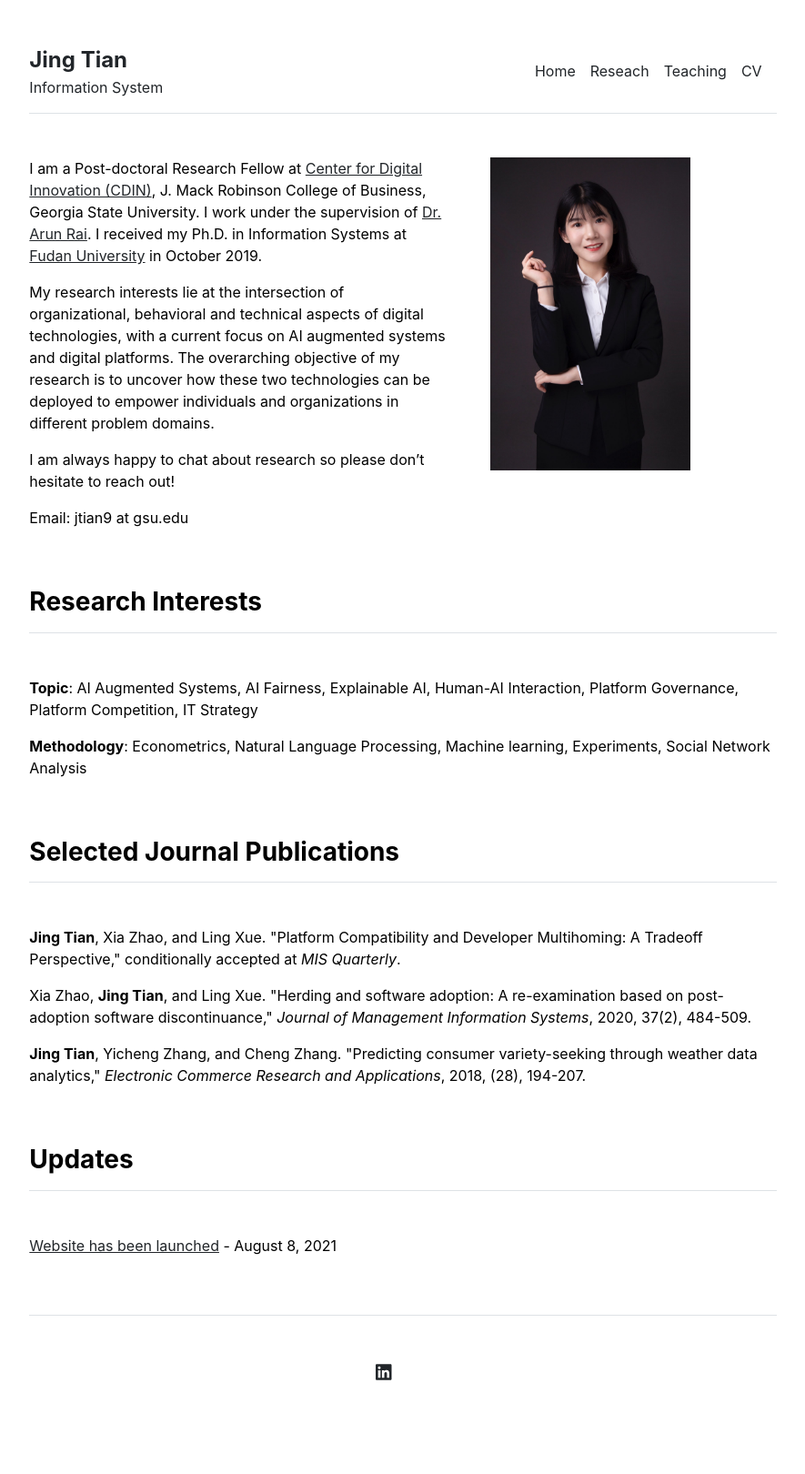
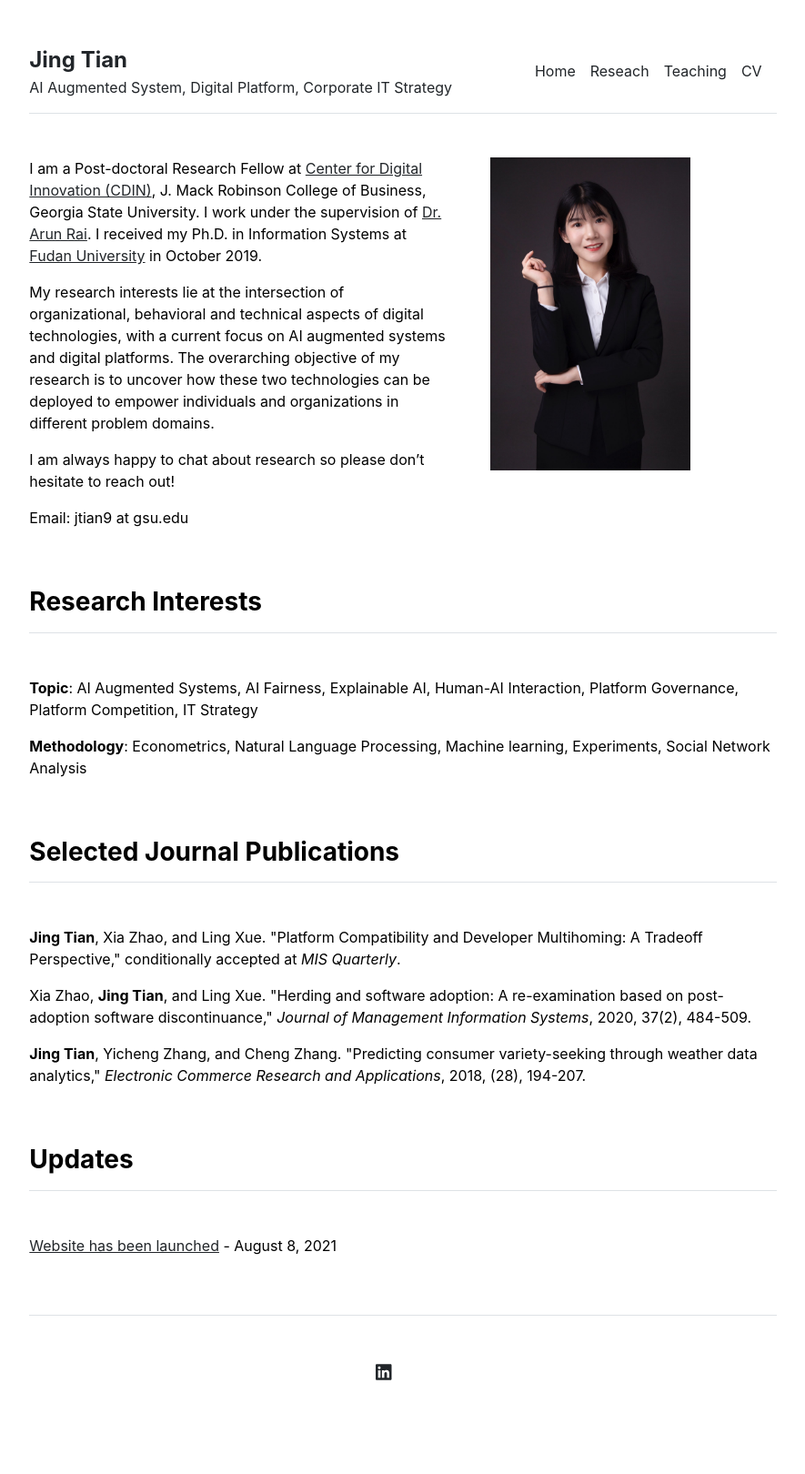
Before and after one commit to jingtianIS/jingtianIS.github.io, a Jekyll site: the page built from index.md, in a window 1280 px wide. Shown: the whole page at 91% size, without its empty margins (197-1082 px from the left). Built offline with Jekyll 4.4.1, drawn with Linux system fonts in a browser that asks for light colours.

Commit message:
Update _config.yml

```diff
--- a/_config.yml
+++ b/_config.yml
@@ -1,5 +1,5 @@
 url: "https://jingtianIS.github.io" # the base hostname & protocol for your site, e.g. http://example.com
 baseurl: "" # the subpath of your site, e.g. /blog
 title: "Jing Tian" # the name of your site, e.g. ACME Corp.
-description: "Information System"
+description: "AI Augmented System, Digital Platform, Corporate IT Strategy"
 email: jtian9@gsu.edu
```
